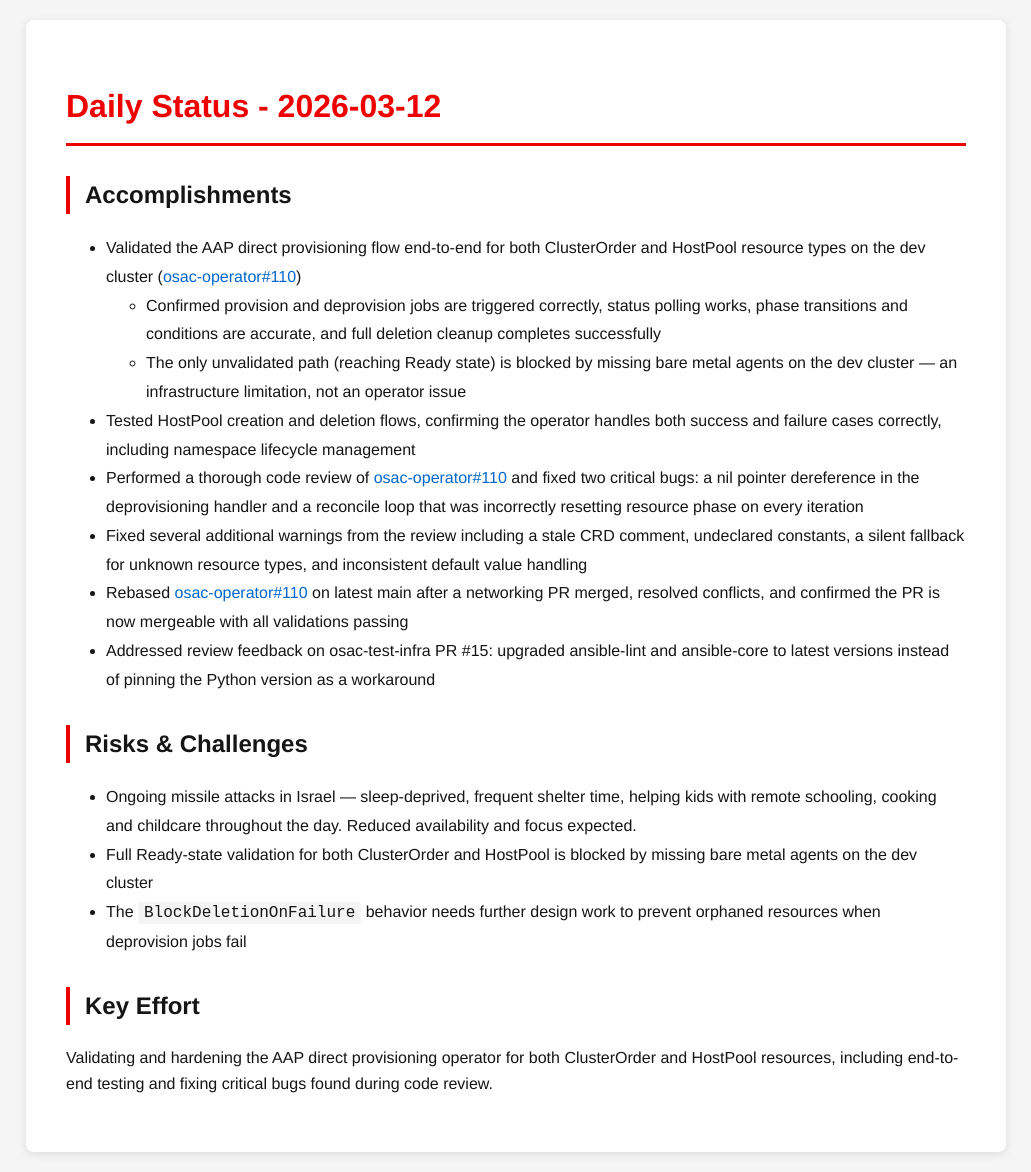
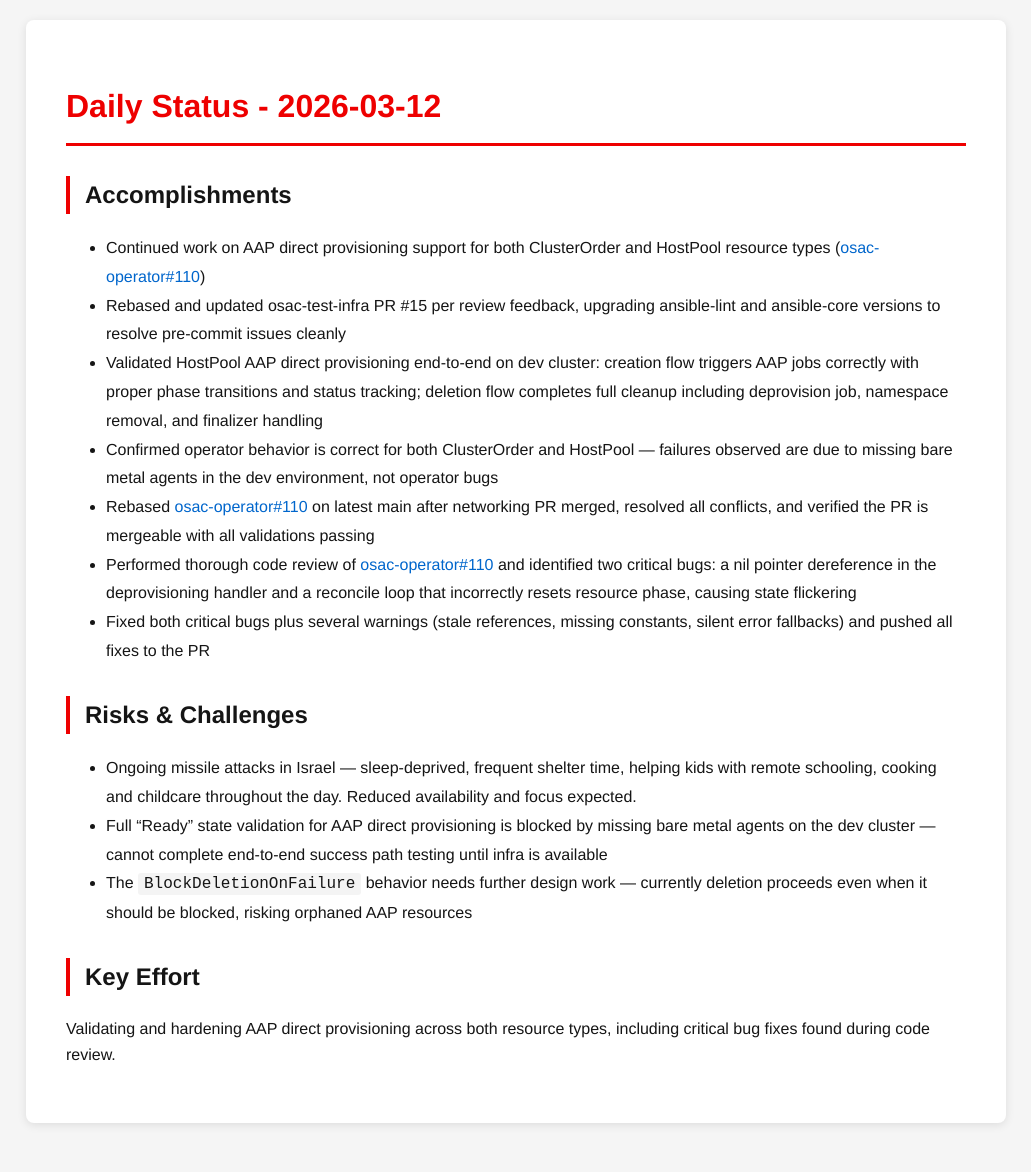
Before and after one commit to tzvatot/daily-status, a Jekyll site: the page built from 2026-03-12.md, in a window 1280 px wide. Shown: the whole page, without its empty margins (124-1155 px from the left). Built offline with Jekyll 4.4.1, drawn with Linux system fonts in a browser that asks for light colours; after the commit the page ends 1143 px from its top, so only the background shows below that.

Commit message:
Daily status update - 2026-03-12

```diff
--- a/2026-03-12.md
+++ b/2026-03-12.md
@@ -7,19 +7,18 @@
 # Daily Status - 2026-03-12
 
 ## Accomplishments
-- Validated the AAP direct provisioning flow end-to-end for both ClusterOrder and HostPool resource types on the dev cluster ([osac-operator#110](https://github.com/osac-project/osac-operator/pull/110))
-  - Confirmed provision and deprovision jobs are triggered correctly, status polling works, phase transitions and conditions are accurate, and full deletion cleanup completes successfully
-  - The only unvalidated path (reaching Ready state) is blocked by missing bare metal agents on the dev cluster — an infrastructure limitation, not an operator issue
-- Tested HostPool creation and deletion flows, confirming the operator handles both success and failure cases correctly, including namespace lifecycle management
-- Performed a thorough code review of [osac-operator#110](https://github.com/osac-project/osac-operator/pull/110) and fixed two critical bugs: a nil pointer dereference in the deprovisioning handler and a reconcile loop that was incorrectly resetting resource phase on every iteration
-- Fixed several additional warnings from the review including a stale CRD comment, undeclared constants, a silent fallback for unknown resource types, and inconsistent default value handling
-- Rebased [osac-operator#110](https://github.com/osac-project/osac-operator/pull/110) on latest main after a networking PR merged, resolved conflicts, and confirmed the PR is now mergeable with all validations passing
-- Addressed review feedback on osac-test-infra PR #15: upgraded ansible-lint and ansible-core to latest versions instead of pinning the Python version as a workaround
+- Continued work on AAP direct provisioning support for both ClusterOrder and HostPool resource types ([osac-operator#110](https://github.com/osac-project/osac-operator/pull/110))
+- Rebased and updated osac-test-infra PR #15 per review feedback, upgrading ansible-lint and ansible-core versions to resolve pre-commit issues cleanly
+- Validated HostPool AAP direct provisioning end-to-end on dev cluster: creation flow triggers AAP jobs correctly with proper phase transitions and status tracking; deletion flow completes full cleanup including deprovision job, namespace removal, and finalizer handling
+- Confirmed operator behavior is correct for both ClusterOrder and HostPool — failures observed are due to missing bare metal agents in the dev environment, not operator bugs
+- Rebased [osac-operator#110](https://github.com/osac-project/osac-operator/pull/110) on latest main after networking PR merged, resolved all conflicts, and verified the PR is mergeable with all validations passing
+- Performed thorough code review of [osac-operator#110](https://github.com/osac-project/osac-operator/pull/110) and identified two critical bugs: a nil pointer dereference in the deprovisioning handler and a reconcile loop that incorrectly resets resource phase, causing state flickering
+- Fixed both critical bugs plus several warnings (stale references, missing constants, silent error fallbacks) and pushed all fixes to the PR
 
 ## Risks & Challenges
 - Ongoing missile attacks in Israel — sleep-deprived, frequent shelter time, helping kids with remote schooling, cooking and childcare throughout the day. Reduced availability and focus expected.
-- Full Ready-state validation for both ClusterOrder and HostPool is blocked by missing bare metal agents on the dev cluster
-- The `BlockDeletionOnFailure` behavior needs further design work to prevent orphaned resources when deprovision jobs fail
+- Full "Ready" state validation for AAP direct provisioning is blocked by missing bare metal agents on the dev cluster — cannot complete end-to-end success path testing until infra is available
+- The `BlockDeletionOnFailure` behavior needs further design work — currently deletion proceeds even when it should be blocked, risking orphaned AAP resources
 
 ## Key Effort
-Validating and hardening the AAP direct provisioning operator for both ClusterOrder and HostPool resources, including end-to-end testing and fixing critical bugs found during code review.
+Validating and hardening AAP direct provisioning across both resource types, including critical bug fixes found during code review.
```
